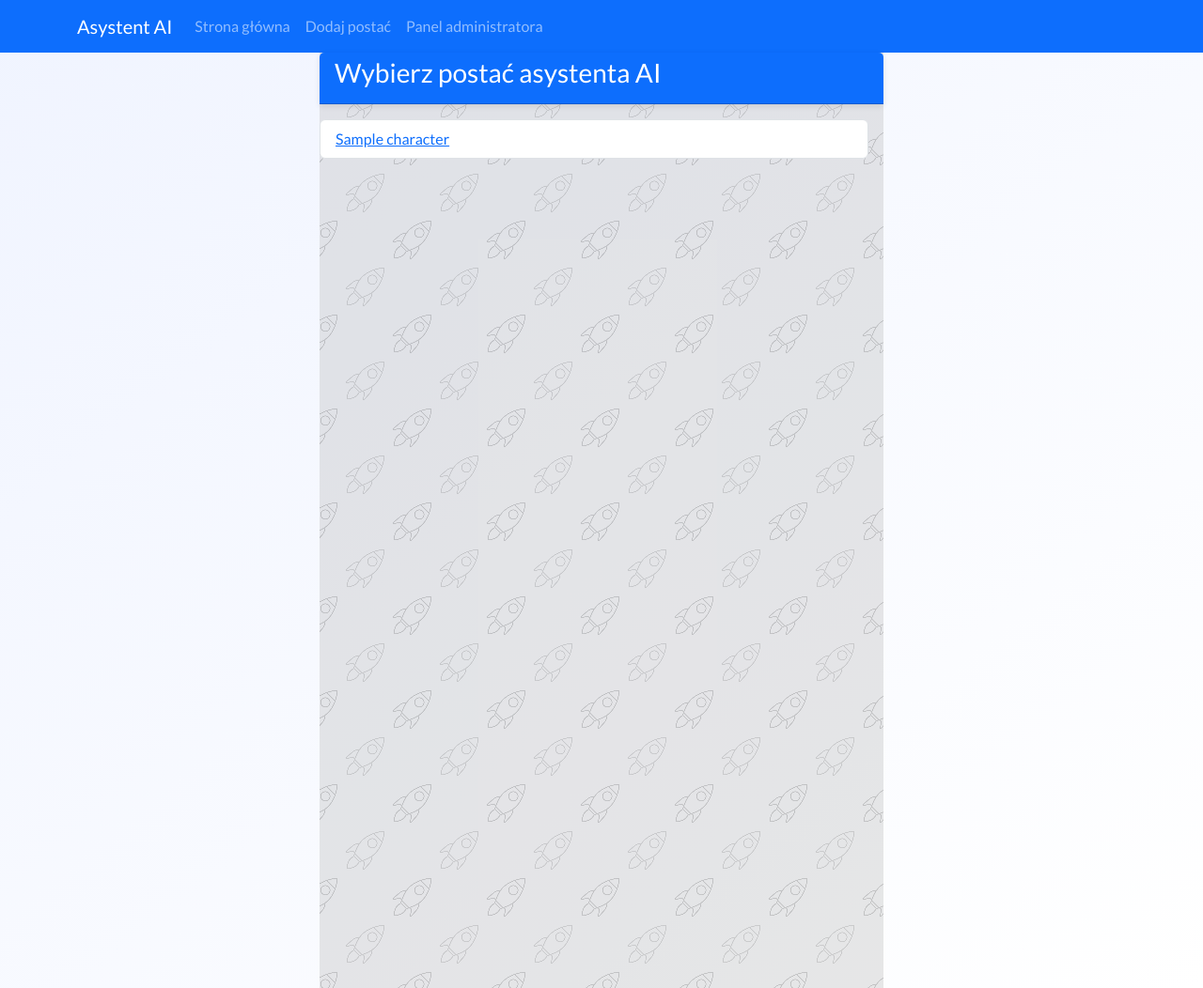
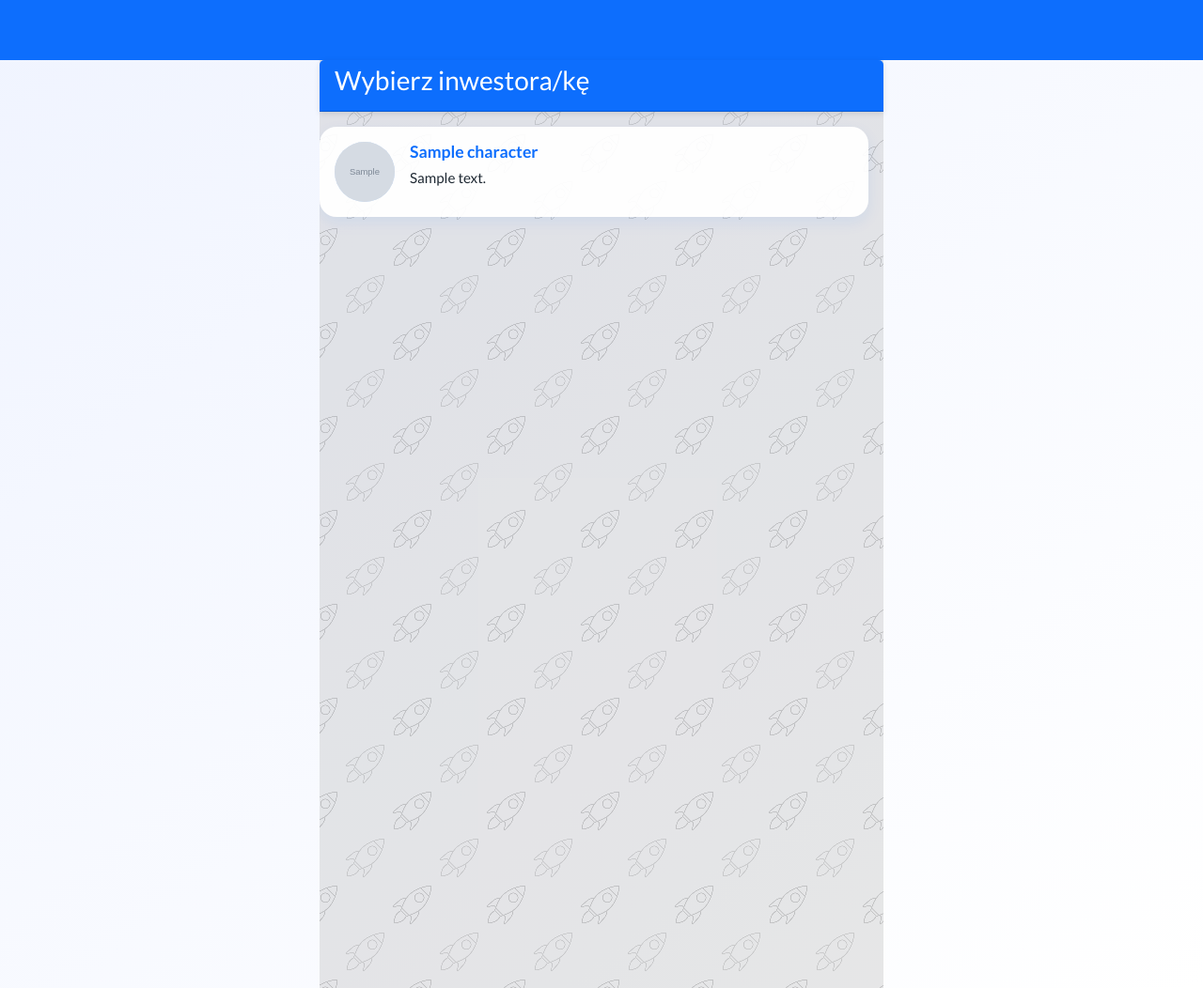
Before and after one commit to lzyla/startup_lab, a Django app: page / in a window 1280 px wide. Shown: the whole page at 94% size. Run offline with Django 4.2, Linux system fonts and the light colour scheme; tables that the repository leaves empty hold one stand-in row (values such as "Sample post"); grey boxes marked "Sample" are stand-in pictures.

Commit message:
changes on landing face

```diff
--- a/backend/forms.py
+++ b/backend/forms.py
@@ -4,10 +4,11 @@
 class CharacterForm(forms.ModelForm):
     class Meta:
         model = Character
-        fields = ['name', 'header_description', 'greeting', 'description', 'avatar', 'avatar_url']
+        fields = ['name', 'header_description', 'short_description', 'greeting', 'description', 'avatar', 'avatar_url']
         widgets = {
             'name': forms.TextInput(attrs={'class': 'form-control'}),
             'header_description': forms.Textarea(attrs={'class': 'form-control', 'rows': 3}),
+            'short_description': forms.Textarea(attrs={'class': 'form-control', 'rows': 3}),
             'greeting': forms.Textarea(attrs={'class': 'form-control', 'rows': 3}),
             'description': forms.Textarea(attrs={'class': 'form-control', 'rows': 5}),
             'avatar': forms.ClearableFileInput(attrs={'class': 'form-control'}),
--- a/backend/models.py
+++ b/backend/models.py
@@ -3,6 +3,7 @@
 class Character(models.Model):
     name = models.CharField(max_length=200)
     header_description = models.TextField(blank=True, null=True)  # opis postaci (krótki opis)
+    short_description = models.TextField(blank=True, null=True)  # dodatkowy opis wyświetlany na liście
     greeting = models.TextField(blank=True, null=True)  # pierwsza wiadomość widoczna w czacie
     description = models.TextField()  # opis i instrukcje dla GPT
     avatar = models.ImageField(upload_to='avatars/', blank=True, null=True)  # wgrywany avatar
--- a/backend/templates/base.html
+++ b/backend/templates/base.html
@@ -11,16 +11,10 @@
 </head>
 <body style="margin: 0; padding: 0;">
     {% if not hide_navbar %}
-    <nav class="navbar navbar-expand-lg navbar-dark bg-primary">
+    <nav class="navbar navbar-dark bg-primary navbar-logo-bar">
         <div class="container">
-            <a class="navbar-brand" href="{% url 'character_list' %}">Asystent AI</a>
-            <div class="collapse navbar-collapse">
-                <ul class="navbar-nav me-auto">
-                    <li class="nav-item"><a class="nav-link" href="{% url 'character_list' %}">Strona główna</a></li>
-                    <li class="nav-item"><a class="nav-link" href="{% url 'add_character' %}">Dodaj postać</a></li>
-                    <li class="nav-item"><a class="nav-link" href="{% url 'admin_character_list' %}">Panel administratora</a></li>
-                </ul>
-            </div>
+            <a class="navbar-brand navbar-logo-slot" href="{% url 'character_list' %}" aria-label="Strona główna">
+            </a>
         </div>
     </nav>
     {% endif %}
--- a/backend/templates/character_list.html
+++ b/backend/templates/character_list.html
@@ -1,19 +1,33 @@
 {% extends "base.html" %}
-{% block title %}Wybierz postać{% endblock %}
+{% block title %}Wybierz inwestora/kę{% endblock %}
 {% block content %}
 <div class="card">
     <div class="card-header">
-        <h3>Wybierz postać asystenta AI</h3>
+        <h3>Wybierz inwestora/kę</h3>
     </div>
     <div class="card-body">
         {% if characters %}
-        <ul class="list-group">
+        <div class="character-selection">
             {% for character in characters %}
-            <li class="list-group-item">
-                <a href="{% url 'chat' %}?character_id={{ character.id }}">{{ character.name }}</a>
-            </li>
+            <a class="character-tile" href="{% url 'chat' %}?character_id={{ character.id }}">
+                <div class="character-avatar">
+                    {% if character.display_avatar %}
+                    <img src="{{ character.display_avatar }}" alt="{{ character.name }}">
+                    {% else %}
+                    <div class="avatar-placeholder">{{ character.name|first|default:"?" }}</div>
+                    {% endif %}
+                </div>
+                <div class="character-meta">
+                    <h4 class="character-name">{{ character.name }}</h4>
+                    {% if character.short_description %}
+                    <p class="character-short-description">{{ character.short_description }}</p>
+                    {% elif character.header_description %}
+                    <p class="character-short-description">{{ character.header_description }}</p>
+                    {% endif %}
+                </div>
+            </a>
             {% endfor %}
-        </ul>
+        </div>
         {% else %}
         <p>Brak postaci. Dodaj nową postać.</p>
         {% endif %}
--- a/static/style.css
+++ b/static/style.css
@@ -17,6 +17,25 @@
 
 footer {
     display: none;
+}
+
+.navbar-logo-bar {
+    min-height: 64px;
+    display: flex;
+    align-items: center;
+}
+
+.navbar-logo-slot {
+    display: inline-flex;
+    align-items: center;
+    justify-content: center;
+    width: 180px;
+    height: 48px;
+}
+
+.navbar-logo-slot img {
+    max-height: 100%;
+    width: auto;
 }
 
 .full-height {
@@ -198,6 +217,83 @@
     animation: bubbleInLeft 0.4s ease-out;
     padding: 10px 14px;
     margin-left: 2px !important;
+}
+
+.character-selection {
+    display: flex;
+    flex-direction: column;
+}
+
+.character-tile {
+    display: flex;
+    align-items: flex-start;
+    gap: 1rem;
+    background-color: rgba(255, 255, 255, 0.92);
+    border-radius: 18px;
+    padding: 1rem;
+    text-decoration: none;
+    color: inherit;
+    box-shadow: 0 6px 16px rgba(13, 110, 253, 0.08);
+    transition: transform 0.15s ease, box-shadow 0.15s ease;
+    margin-bottom: 1rem;
+}
+
+.character-tile:last-child {
+    margin-bottom: 0;
+}
+
+.character-tile:hover {
+    transform: translateY(-2px);
+    box-shadow: 0 10px 20px rgba(13, 110, 253, 0.12);
+}
+
+.character-avatar {
+    flex: 0 0 auto;
+    width: 64px;
+    height: 64px;
+    border-radius: 50%;
+    overflow: hidden;
+    background: linear-gradient(135deg, rgba(13, 110, 253, 0.2), rgba(55, 142, 255, 0.3));
+    display: flex;
+    align-items: center;
+    justify-content: center;
+}
+
+.character-avatar img {
+    width: 100%;
+    height: 100%;
+    object-fit: cover;
+}
+
+.avatar-placeholder {
+    width: 100%;
+    height: 100%;
+    display: flex;
+    align-items: center;
+    justify-content: center;
+    font-size: 1.4rem;
+    font-weight: 700;
+    color: rgba(255, 255, 255, 0.85);
+}
+
+.character-meta {
+    display: flex;
+    flex-direction: column;
+    gap: 0.35rem;
+}
+
+.character-name {
+    margin: 0;
+    font-size: 1.1rem;
+    font-weight: 700;
+    color: #0d6efd;
+}
+
+.character-short-description {
+    margin: 0;
+    font-size: 0.95rem;
+    color: #1f2933;
+    white-space: pre-wrap;
 }
 
 .chat-bubble.user {
```
Also changed, not shown: backend/admin.py (+14 -1 lines), backend/migrations/0005_character_short_description.py (added).
